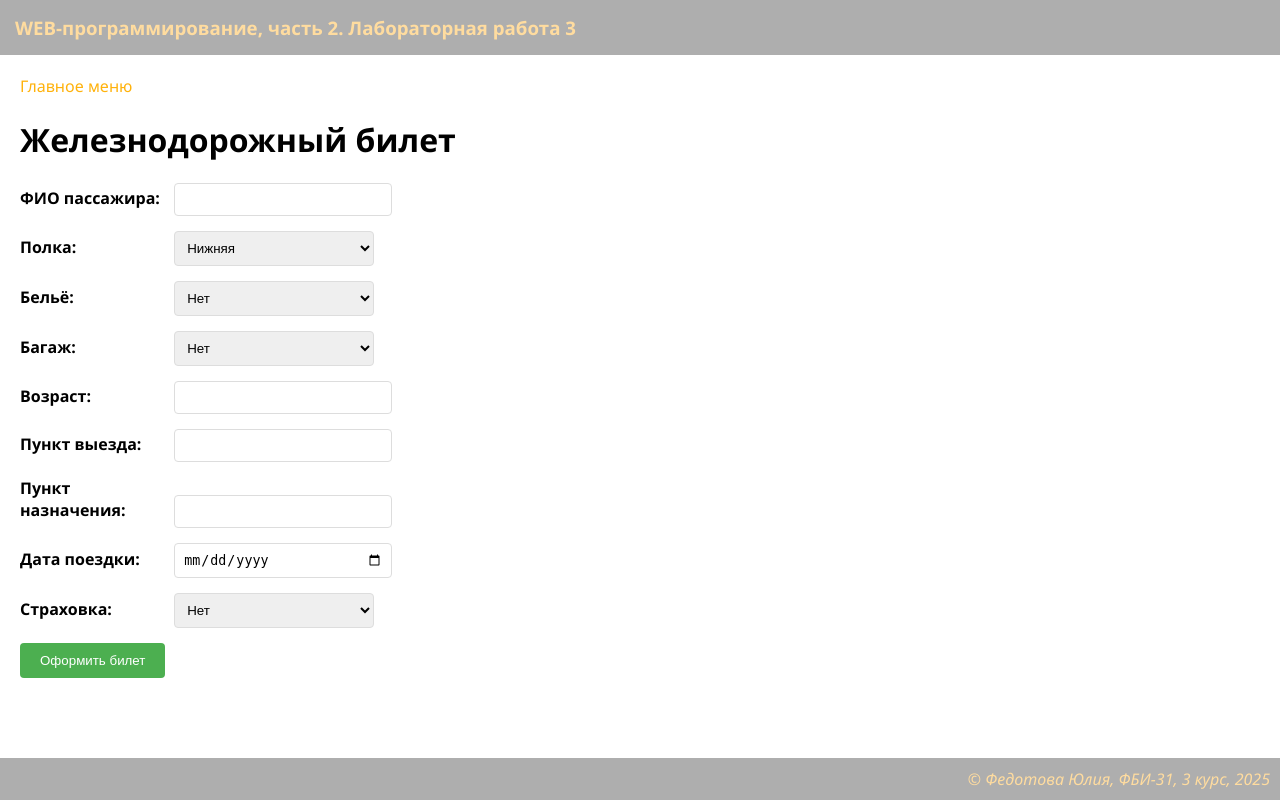
After one commit to fedotovnaaaa/web-back-labs, a Flask app: page /lab3/ticket in a window 1280 px wide. The commit adds this page. Run offline with Flask 3, Linux system fonts and the light colour scheme.

Commit message:
Железнодорожный билет

```diff
--- a/lab3.py
+++ b/lab3.py
@@ -133,3 +133,146 @@ def settings():
                                            text_decoration=text_decoration))
 
     return resp
+
+@lab3.route('/lab3/ticket')
+def ticket():
+    # Получаем данные из формы
+    fio = request.args.get('fio')
+    shelf = request.args.get('shelf')
+    linen = request.args.get('linen')
+    baggage = request.args.get('baggage')
+    age = request.args.get('age')
+    departure = request.args.get('departure')
+    destination = request.args.get('destination')
+    date = request.args.get('date')
+    insurance = request.args.get('insurance')
+
+    errors = {}
+
+    # Проверка на пустые поля
+    if any([fio, shelf, linen, baggage, age, departure, destination, date, insurance]):
+        if not fio:
+            errors['fio'] = 'Заполните поле!'
+        if not shelf:
+            errors['shelf'] = 'Заполните поле!'
+        if not linen:
+            errors['linen'] = 'Заполните поле!'
+        if not baggage:
+            errors['baggage'] = 'Заполните поле!'
+        if not age:
+            errors['age'] = 'Заполните поле!'
+        elif not age.isdigit() or int(age) < 1 or int(age) > 120:
+            errors['age'] = 'Возраст должен быть от 1 до 120 лет!'
+        if not departure:
+            errors['departure'] = 'Заполните поле!'
+        if not destination:
+            errors['destination'] = 'Заполните поле!'
+        if not date:
+            errors['date'] = 'Заполните поле!'
+        if not insurance:
+            errors['insurance'] = 'Заполните поле!'
+
+    # Если есть ошибки или форма не заполнена, показываем форму
+    if errors or not any([fio, shelf, linen, baggage, age, departure, destination, date, insurance]):
+        return render_template('lab3/ticket.html',
+                             fio=fio, shelf=shelf, linen=linen, baggage=baggage,
+                             age=age, departure=departure, destination=destination,
+                             date=date, insurance=insurance, errors=errors)
+
+    # Если все поля заполнены корректно, показываем результат
+    # Расчет стоимости билета
+    if int(age) < 18:
+        base_price = 700
+        ticket_type = 'Детский билет'
+    else:
+        base_price = 1000
+        ticket_type = 'Взрослый билет'
+
+    total_price = base_price
+
+    # Доплаты
+    if shelf in ['lower', 'lower-side']:
+        total_price += 100
+    if linen == 'yes':
+        total_price += 75
+    if baggage == 'yes':
+        total_price += 250
+    if insurance == 'yes':
+        total_price += 150
+
+    return render_template('lab3/ticket_result.html',
+                         fio=fio, shelf=shelf, linen=linen, baggage=baggage,
+                         age=age, departure=departure, destination=destination,
+                         date=date, insurance=insurance, ticket_type=ticket_type,
+                         total_price=total_price)
+
+
+@lab3.route('/lab3/ticket_result')
+def ticket_result():
+    errors = {}
+
+    # Получаем данные из формы
+    fio = request.args.get('fio')
+    shelf = request.args.get('shelf')
+    linen = request.args.get('linen')
+    baggage = request.args.get('baggage')
+    age = request.args.get('age')
+    departure = request.args.get('departure')
+    destination = request.args.get('destination')
+    date = request.args.get('date')
+    insurance = request.args.get('insurance')
+
+    # Проверка на пустые поля
+    if not fio:
+        errors['fio'] = 'Заполните поле!'
+    if not shelf:
+        errors['shelf'] = 'Заполните поле!'
+    if not linen:
+        errors['linen'] = 'Заполните поле!'
+    if not baggage:
+        errors['baggage'] = 'Заполните поле!'
+    if not age:
+        errors['age'] = 'Заполните поле!'
+    elif not age.isdigit() or int(age) < 1 or int(age) > 120:
+        errors['age'] = 'Возраст должен быть от 1 до 120 лет!'
+    if not departure:
+        errors['departure'] = 'Заполните поле!'
+    if not destination:
+        errors['destination'] = 'Заполните поле!'
+    if not date:
+        errors['date'] = 'Заполните поле!'
+    if not insurance:
+        errors['insurance'] = 'Заполните поле!'
+
+    # Если есть ошибки, показываем форму снова
+    if errors:
+        return render_template('lab3/ticket.html',
+                             fio=fio, shelf=shelf, linen=linen, baggage=baggage,
+                             age=age, departure=departure, destination=destination,
+                             date=date, insurance=insurance, errors=errors)
+
+    # Расчет стоимости билета
+    if int(age) < 18:
+        base_price = 700
+        ticket_type = 'Детский билет'
+    else:
+        base_price = 1000
+        ticket_type = 'Взрослый билет'
+
+    total_price = base_price
+
+    # Доплаты
+    if shelf in ['lower', 'lower-side']:
+        total_price += 100
+    if linen == 'yes':
+        total_price += 75
+    if baggage == 'yes':
+        total_price += 250
+    if insurance == 'yes':
+        total_price += 150
+
+    return render_template('lab3/ticket_result.html',
+                         fio=fio, shelf=shelf, linen=linen, baggage=baggage,
+                         age=age, departure=departure, destination=destination,
+                         date=date, insurance=insurance, ticket_type=ticket_type,
+                         total_price=total_price)
--- a/templates/lab3/lab3.html
+++ b/templates/lab3/lab3.html
@@ -33,5 +33,6 @@
         <li><a href="/lab3/form1">Валидация печенек</a></li>
         <li><a href="/lab3/order">Заказ напитка</a></li>
         <li><a href="/lab3/settings">Настройки стилей</a></li>
+        <li><a href="/lab3/ticket">Билеты</a></li>
     </ol>
 {% endblock %}
--- /dev/null
+++ b/templates/lab3/ticket.html
@@ -0,0 +1,118 @@
+{% extends "base.html" %}
+
+{% block lab %}Лабораторная работа 3{% endblock %}
+
+{% block main %}
+    <h1>Железнодорожный билет</h1>
+
+    <form>
+        <div>
+            <label>ФИО пассажира:</label>
+            <input type="text" name="fio" value="{{ fio or '' }}">
+            <span class="error">{{ errors.fio if errors else '' }}</span>
+        </div>
+
+        <div>
+            <label>Полка:</label>
+            <select name="shelf">
+                <option value="lower" {{ 'selected' if shelf == 'lower' }}>Нижняя</option>
+                <option value="upper" {{ 'selected' if shelf == 'upper' }}>Верхняя</option>
+                <option value="upper-side" {{ 'selected' if shelf == 'upper-side' }}>Верхняя боковая</option>
+                <option value="lower-side" {{ 'selected' if shelf == 'lower-side' }}>Нижняя боковая</option>
+            </select>
+            <span class="error">{{ errors.shelf if errors else '' }}</span>
+        </div>
+
+        <div>
+            <label>Бельё:</label>
+            <select name="linen">
+                <option value="yes" {{ 'selected' if linen == 'yes' }}>Да</option>
+                <option value="no" {{ 'selected' if linen == 'no' or not linen }}>Нет</option>
+            </select>
+            <span class="error">{{ errors.linen if errors else '' }}</span>
+        </div>
+
+        <div>
+            <label>Багаж:</label>
+            <select name="baggage">
+                <option value="yes" {{ 'selected' if baggage == 'yes' }}>Да</option>
+                <option value="no" {{ 'selected' if baggage == 'no' or not baggage }}>Нет</option>
+            </select>
+            <span class="error">{{ errors.baggage if errors else '' }}</span>
+        </div>
+
+        <div>
+            <label>Возраст:</label>
+            <input type="number" name="age" min="1" max="120" value="{{ age or '' }}">
+            <span class="error">{{ errors.age if errors else '' }}</span>
+        </div>
+
+        <div>
+            <label>Пункт выезда:</label>
+            <input type="text" name="departure" value="{{ departure or '' }}">
+            <span class="error">{{ errors.departure if errors else '' }}</span>
+        </div>
+
+        <div>
+            <label>Пункт назначения:</label>
+            <input type="text" name="destination" value="{{ destination or '' }}">
+            <span class="error">{{ errors.destination if errors else '' }}</span>
+        </div>
+
+        <div>
+            <label>Дата поездки:</label>
+            <input type="date" name="date" value="{{ date or '' }}">
+            <span class="error">{{ errors.date if errors else '' }}</span>
+        </div>
+
+        <div>
+            <label>Страховка:</label>
+            <select name="insurance">
+                <option value="yes" {{ 'selected' if insurance == 'yes' }}>Да</option>
+                <option value="no" {{ 'selected' if insurance == 'no' or not insurance }}>Нет</option>
+            </select>
+            <span class="error">{{ errors.insurance if errors else '' }}</span>
+        </div>
+
+        <div>
+            <button type="submit">Оформить билет</button>
+        </div>
+    </form>
+
+    <style>
+        form div {
+            margin-bottom: 15px;
+        }
+
+        label {
+            display: inline-block;
+            width: 150px;
+            font-weight: bold;
+        }
+
+        input, select {
+            padding: 8px;
+            width: 200px;
+            border: 1px solid #ddd;
+            border-radius: 4px;
+        }
+
+        button {
+            padding: 10px 20px;
+            background-color: #4CAF50;
+            color: white;
+            border: none;
+            border-radius: 4px;
+            cursor: pointer;
+        }
+
+        button:hover {
+            background-color: #45a049;
+        }
+
+        .error {
+            color: red;
+            margin-left: 10px;
+        }
+    </style>
+{% endblock %}
```
Also changed, not shown: templates/lab3/ticket_result.html (added, +92 -0 lines).
